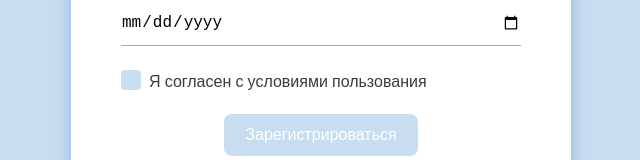
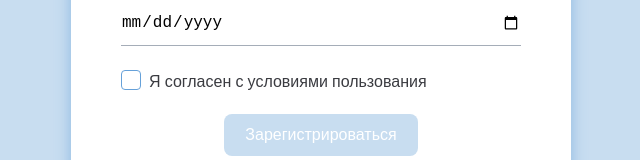
Before and after one commit to Luvolunov/coollider, a Next.js app: page /sign-up in a window 1280 px wide. Shown: the part 678-838 px from the top of the page, without its empty margins (319-959 px from the left). Built offline with nearby package versions, Linux system fonts and the light colour scheme.

Commit message:
c-25-refactor: changed checkbox unchecked state

```diff
--- a/shared/components/checkbox/checkbox.module.scss
+++ b/shared/components/checkbox/checkbox.module.scss
@@ -22,8 +22,8 @@
         top: 0;
         border-radius: 4px;
         width: 20px;
-        height: 20px;
-        background: $light-blue-color;
+		  height: 20px;
+		  border: 1px solid $blue-color;
         transition: $checkbox;
         &::after{
             content: url("../../../public/check.png");
```
